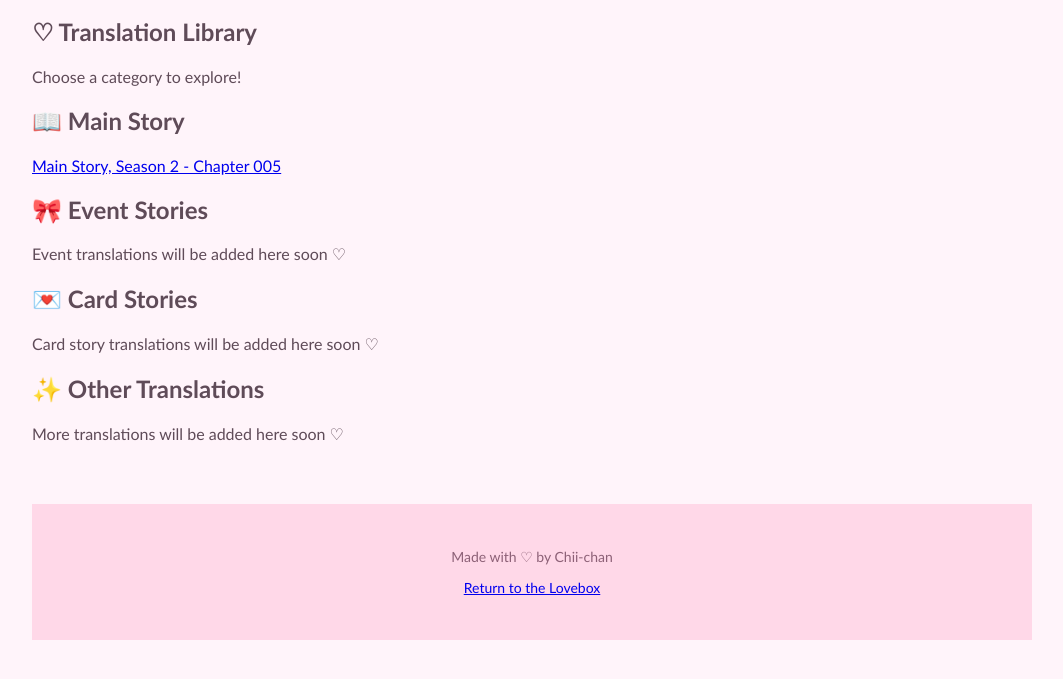
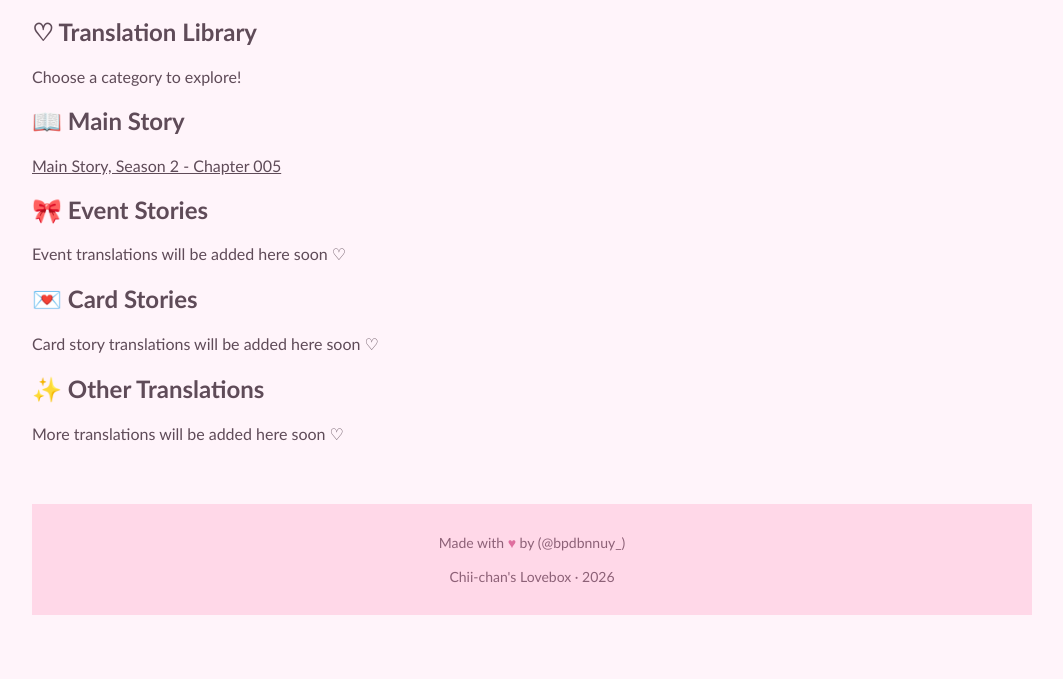
Before and after one commit to bpdbnnuy/chiichan, a plain HTML site: page 18trip.html in a window 1280 px wide. Shown: the part 247-926 px from the top of the page, without its empty margins (108-1171 px from the left). After the commit the page ends 902 px from the top, so only its background shows below. Drawn offline with Linux system fonts and the light colour scheme.

Commit message:
Add files via upload

```diff
--- a/18trip.html
+++ b/18trip.html
@@ -4,12 +4,9 @@
     <meta charset="UTF-8">
     <meta name="viewport" content="width=device-width, initial-scale=1.0">
 
-    <title>Chii-chan's Lovebox ♡</title>
+    <title>18TRIP ♡</title>
 
     <style>
-        /* =========================
-           GENERAL PAGE
-        ========================= */
 
         * {
             box-sizing: border-box;
@@ -22,10 +19,13 @@
             color: #5f4b58;
         }
 
+        .links {
+            height: auto;
+        }
 
-        /* =========================
-           TOP DECORATION
-        ========================= */
+        .links a {
+            color: #5f4b58;
+        }
 
         .top-decoration {
             height: 14px;
@@ -286,10 +286,14 @@
     <section class="trip-section">
       <h2>♡ Translation Library</h2>
       <p>Choose a category to explore!</p>
+    </section>
 
     <section class="trip-section" id="main-story">
       <h2>📖 Main Story</h2>
-      <a href="18tripchapter5.html">Main Story, Season 2 - Chapter 005</a>
+    </section>
+
+    <section class="links">
+        <a href="18tripchapter5.html">Main Story, Season 2 - Chapter 005</a>
     </section>
 
     <section class="trip-section" id="event-stories">
@@ -307,10 +311,15 @@
       <p>More translations will be added here soon ♡</p>
     </section>
 
-    <footer class="trip-section">
-      <p>Made with ♡ by Chii-chan</p>
-      <p><a href="index.html">Return to the Lovebox</a></p>
-    </footer>
+    <footer>
+
+        Made with
+        <span class="footer-heart">♥</span>
+        by (@bpdbnnuy_)
+
+        <br><br>
+
+        Chii-chan's Lovebox · 2026
 
   </main>
 </body>
```
